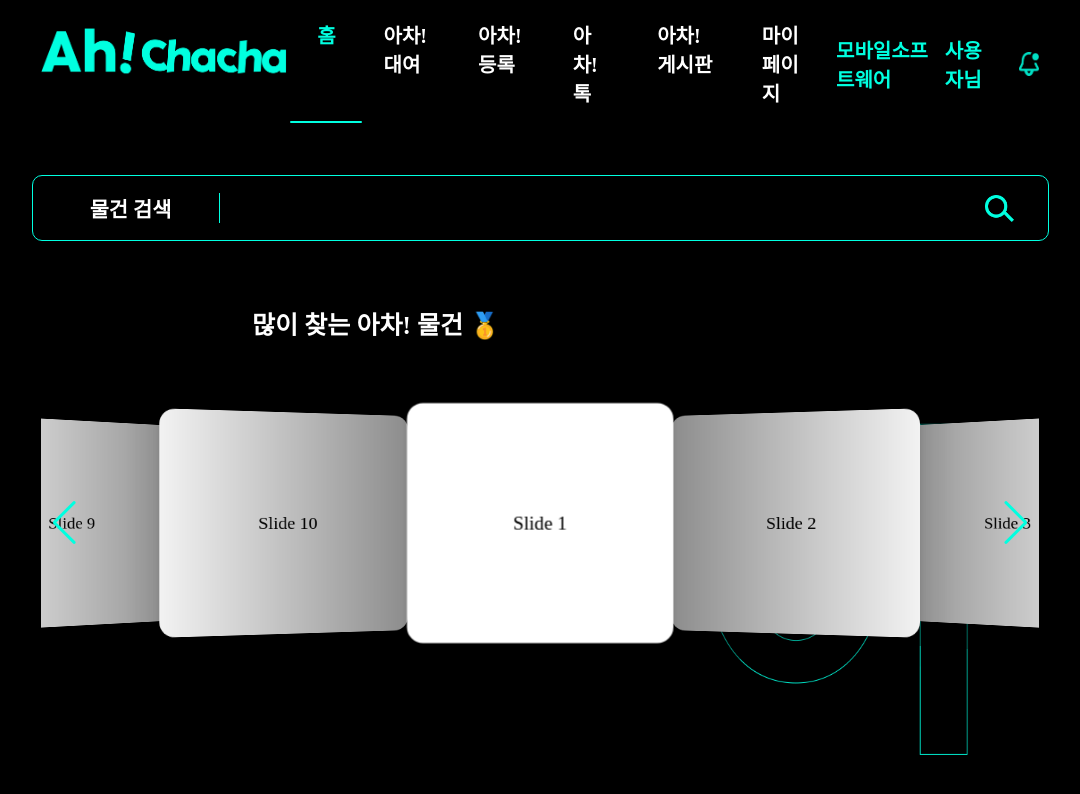
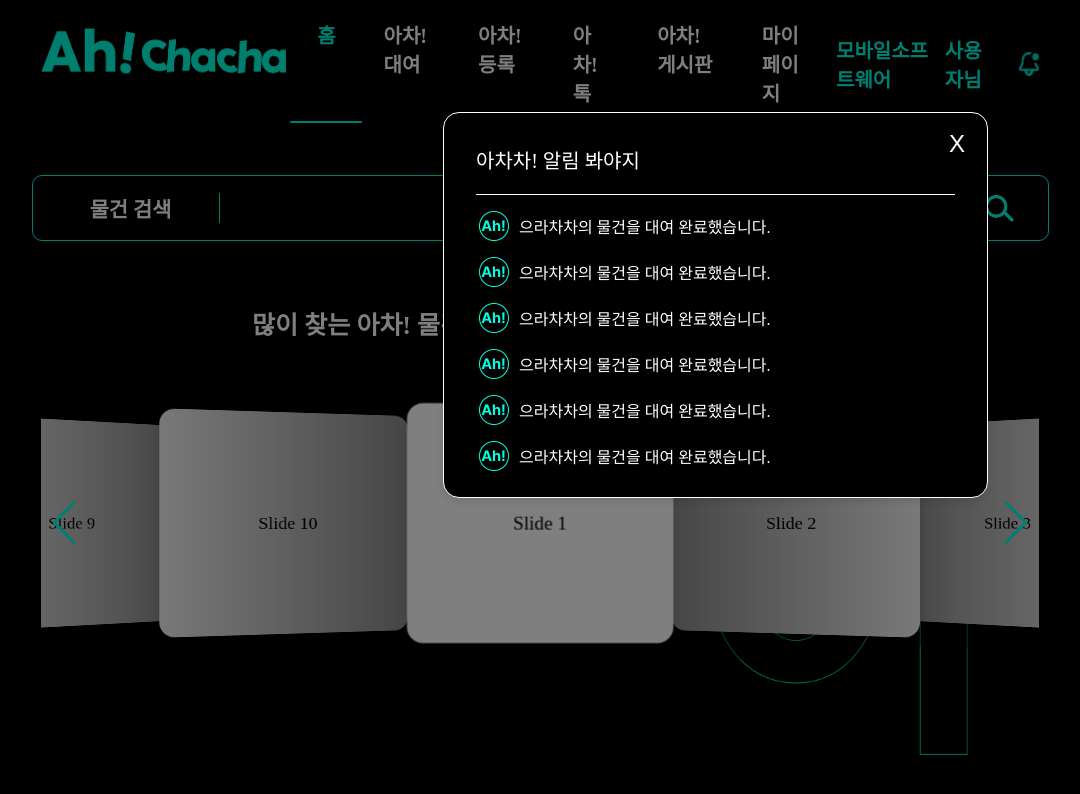
Before and after one commit to Ahchacha-CapstoneDesign/Web, a React (Create React App) app: page /mainpage/1 in a window 1280 px wide. Both pictures are taken after a click on the picture 1129 px from the left and 63 px from the top of the page. Shown: the top 794 px of the page, without its empty margins (100-1180 px from the left). Built offline with nearby package versions, Linux system fonts and the light colour scheme.

Commit message:
[03/24] 아차! 알림 진행중

```diff
--- a/src/pages/Header.jsx
+++ b/src/pages/Header.jsx
@@ -1,11 +1,17 @@
 import React, { useState, useEffect } from "react";
 import styled, { css } from "styled-components";
 import { useNavigate, useLocation } from 'react-router-dom';
+import NotificationModal from './NotificationModal';
 
 const Header = () => {
   const [activePage, setActivePage] = useState('');
   const location = useLocation(); // 현재 위치를 가져옵니다.
   const navigate = useNavigate();
+  const [modalOpen, setModalOpen] = useState(false);
+
+  const toggleModal = () => {
+    setModalOpen(!modalOpen);
+  };
 
   useEffect(() => {
     setActivePage(location.pathname); // 현재 경로를 상태로 설정합니다.
@@ -38,7 +44,8 @@ const Header = () => {
             <UserTrack>모바일소프트웨어</UserTrack>
             <UserName>사용자님</UserName>
           </UserInfo>
-          <NotificationIcon src="/assets/img/notification.png" alt="알림" />
+          <NotificationIcon onClick={toggleModal} src="/assets/img/notification.png" alt="알림" />
+          <NotificationModal isOpen={modalOpen} onClose={toggleModal} />
         </UserAndNotificationContainer>
       </HeaderContent>
     </HeaderContainer>
--- a/src/pages/Home/MainPage1.jsx
+++ b/src/pages/Home/MainPage1.jsx
@@ -10,8 +10,17 @@ import 'swiper/css/pagination';
 
 
 const MainPage1 = () => {
+  const [isModalOpen, setIsModalOpen] = useState(false);
   const [isScrolled, setIsScrolled] = useState(false);
   const navigate = useNavigate();
+
+  const handleModalOpen = () => {
+    setIsModalOpen(true); // 모달 열기
+  };
+
+  const handleModalClose = () => {
+    setIsModalOpen(false); // 모달 닫기
+  };
 
   useEffect(() => {
     const handleWheel = (e) => {
--- /dev/null
+++ b/src/pages/NotificationModal.jsx
@@ -0,0 +1,165 @@
+import React from 'react';
+import styled from 'styled-components';
+import { createGlobalStyle } from 'styled-components';
+
+const NotificationModal = ({ isOpen, onClose }) => {
+
+    const handleWheel = (e) => {
+        e.stopPropagation();
+      };
+    return (
+        <>
+        {isOpen && (
+            <>
+                <Overlay onClick={onClose}>
+                    <ModalContainer onClick={(e) => e.stopPropagation()} onWheel={handleWheel}>
+                        <ModalHeader>
+                            <Title>아차차! 알림 봐야지</Title>
+                            <CloseButton onClick={onClose}>X</CloseButton>
+                        </ModalHeader>
+                        <Divider />
+                        <Content>
+                            <Message>
+                                <Icon src="/assets/img/Ah_logo.png" alt="Ah!" />
+                                <Text>으라차차의 물건을 대여 완료했습니다.</Text>
+                            </Message>
+                            <Message>
+                                <Icon src="/assets/img/Ah_logo.png" alt="Ah!" />
+                                <Text>으라차차의 물건을 대여 완료했습니다.</Text>
+                            </Message>
+                            <Message>
+                                <Icon src="/assets/img/Ah_logo.png" alt="Ah!" />
+                                <Text>으라차차의 물건을 대여 완료했습니다.</Text>
+                            </Message>
+                            <Message>
+                                <Icon src="/assets/img/Ah_logo.png" alt="Ah!" />
+                                <Text>으라차차의 물건을 대여 완료했습니다.</Text>
+                            </Message>
+                            <Message>
+                                <Icon src="/assets/img/Ah_logo.png" alt="Ah!" />
+                                <Text>으라차차의 물건을 대여 완료했습니다.</Text>
+                            </Message>
+                            <Message>
+                                <Icon src="/assets/img/Ah_logo.png" alt="Ah!" />
+                                <Text>으라차차의 물건을 대여 완료했습니다.</Text>
+                            </Message>
+                            <Message>
+                                <Icon src="/assets/img/Ah_logo.png" alt="Ah!" />
+                                <Text>으라차차의 물건을 대여 완료했습니다.</Text>
+                            </Message>
+                            <Message>
+                                <Icon src="/assets/img/Ah_logo.png" alt="Ah!" />
+                                <Text>으라차차의 물건을 대여 완료했습니다.</Text>
+                            </Message>
+                            <Message>
+                                <Icon src="/assets/img/Ah_logo.png" alt="Ah!" />
+                                <Text>으라차차의 물건을 대여 완료했습니다.</Text>
+                            </Message>
+                        </Content>
+                </ModalContainer>
+                </Overlay>
+            </>
+            )}
+        </>
+        );
+};
+
+export default NotificationModal;
+
+const Overlay = styled.div`
+  position: fixed;
+  top: 0;
+  left: 0;
+  right: 0;
+  bottom: 0;
+  background: rgba(0, 0, 0, 0.5); // 반투명 오버레이
+  display: flex;
+  justify-content: center;
+  align-items: center;
+  z-index: 1000;
+`;
+
+const ModalContainer = styled.div`
+    font-family: "Pretendard";
+    background: #000;
+    padding: 2rem;
+    border: 1px solid #fff;
+    border-radius: 1rem;
+    box-shadow: 0 4px 8px rgba(0, 0, 0, 0.1);
+    width: 29.9375rem;
+    height: 20rem;
+    max-width: 600px; // 모달의 최대 너비
+    z-index: 1001; // 이 값을 높게 설정하여 모달이 맨 앞에 나타나도록 합니다.
+    position: fixed; // 모달을 페이지 상단에 고정
+    top: 7rem;
+    right: 12rem;
+`;
+
+const ModalHeader = styled.div`
+  display: flex;
+  justify-content: space-between;
+  align-items: center;
+  margin-bottom: 20px; // 제목과 내용 사이의 간격을 추가합니다.
+`;
+
+const Divider = styled.div`
+  height: 1px;
+  width: 100%;
+  background-color: #fff; // ModalHeader 바로 아래의 흰색 줄입니다.
+  margin: 1rem 0;
+`;
+
+const Title = styled.div`
+  margin: 0;
+  font-size: 1.25rem;
+  font-weight: 500;
+`;
+
+const CloseButton = styled.button`
+  position: absolute;
+  color: #fff;
+  top: 1rem;
+  right: 1rem;
+  background: none;
+  border: none;
+  font-size: 1.5rem;
+  cursor: pointer;
+`;
+
+const Content = styled.div`
+    height: 85%;
+    overflow-y: auto; // 내용이 많을 경우 스크롤을 허용합니다.
+    &::-webkit-scrollbar {
+        width: 5px;
+    }
+    &::-webkit-scrollbar-thumb {
+        background: #00FFE0;
+        border-radius: 10px;
+    }
+    &::-webkit-scrollbar-track {
+        background: transparent;
+    }
+`;
+
+
+const Message = styled.div`
+  display: flex;
+  align-items: center;
+  margin-bottom: 16px; // 메시지 간 간격을 추가합니다.
+
+  &:last-child {
+    margin-bottom: 0;
+  }
+`;
+
+const Icon = styled.img`
+  margin-right: 8px;
+  width: 35px;
+  height: 30px;
+`;
+
+
+const Text = styled.p`
+  margin: 0;
+  font-size: 1rem;
+`;
```
Also changed, not shown: public/assets/img/Ah_logo.png (added).
